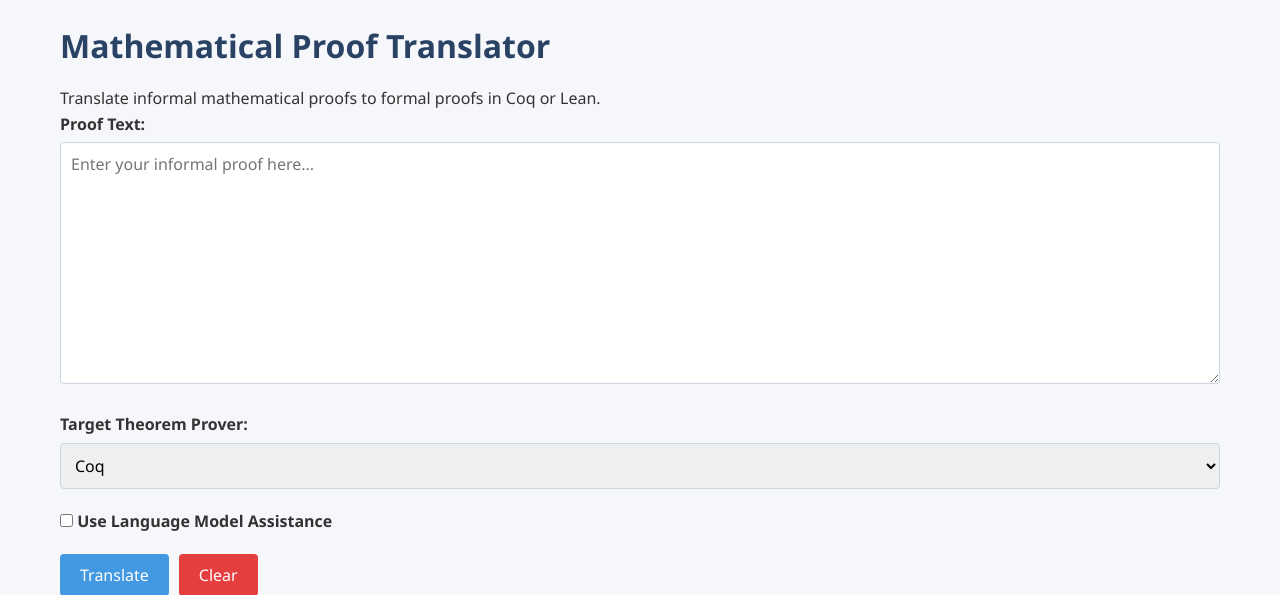
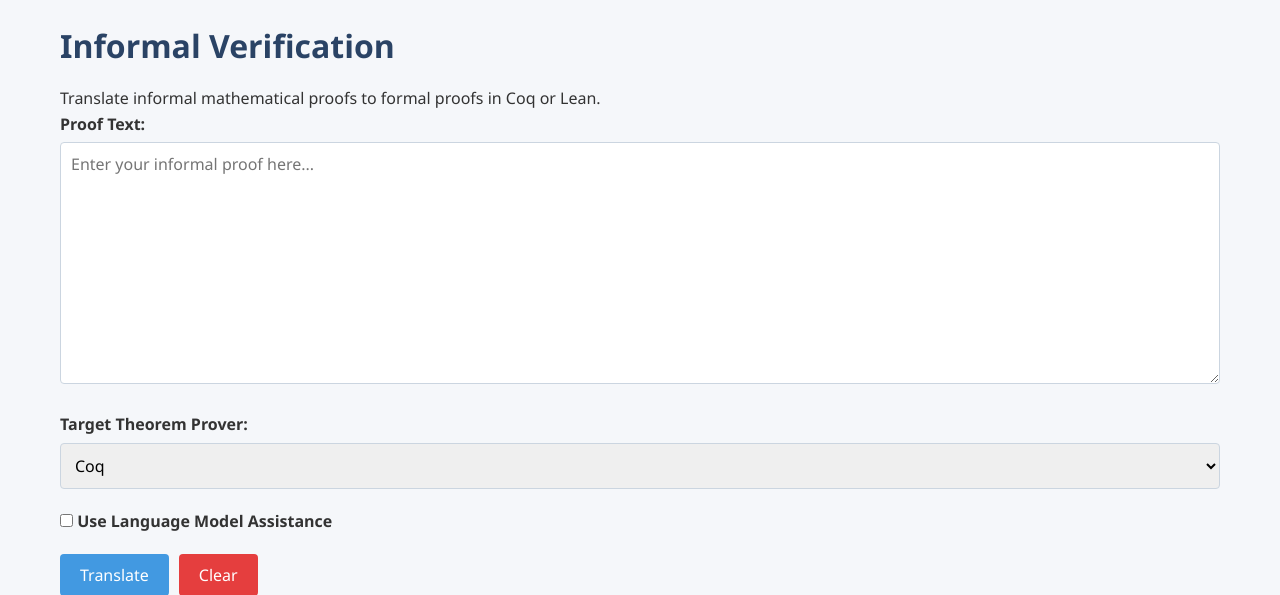
Before and after one commit to CoreyThuro/Informal-Verification, a FastAPI app: page / in a window 1280 px wide. Shown: the top 595 px of the page. Run offline with FastAPI, Linux system fonts and the light colour scheme.

Commit message:
update title

```diff
--- a/ui/templates/index.html
+++ b/ui/templates/index.html
@@ -1,13 +1,13 @@
 <!DOCTYPE html>
 <html>
 <head>
-    <title>Mathematical Proof Translator</title>
+    <title>Informal Verification</title>
     <link rel="stylesheet" href="{{ url_for('static', path='/styles.css') }}">
     <meta name="viewport" content="width=device-width, initial-scale=1.0">
 </head>
 <body>
     <div class="container">
-        <h1>Mathematical Proof Translator</h1>
+        <h1>Informal Verification</h1>
         <p>Translate informal mathematical proofs to formal proofs in Coq or Lean.</p>
 
         <form id="proofForm" method="post" action="/translate">
@@ -49,7 +49,7 @@
 
                 <div class="info-box">
                     <h3>Proof Pattern</h3>
-                    <p>{{ pattern_info.primary_pattern.name }}</p>
+                    <p>{{pattern_info.name }}</p>
                 </div>
 
                 <div class="info-box verification-{{ "success" if verification_success else "failure" }}">
--- a/ui/web_app.py
+++ b/ui/web_app.py
@@ -43,7 +43,7 @@ class TranslationResponse(BaseModel):
 
 # Initialize FastAPI app
 app = FastAPI(
-    title="Mathematical Proof Translator",
+    title="Informal Verfication",
     description="Translate informal mathematical proofs to formal proofs in Coq or Lean",
     version="1.0.0"
 )
@@ -67,13 +67,13 @@ if not os.path.exists(index_template_path):
         f.write("""<!DOCTYPE html>
 <html>
 <head>
-    <title>Mathematical Proof Translator</title>
+    <title>Informal Verification</title>
     <link rel="stylesheet" href="{{ url_for('static', path='/styles.css') }}">
     <meta name="viewport" content="width=device-width, initial-scale=1.0">
 </head>
 <body>
     <div class="container">
-        <h1>Mathematical Proof Translator</h1>
+        <h1>Informal Verification</h1>
         <p>Translate informal mathematical proofs to formal proofs in Coq or Lean.</p>
 
         <form id="proofForm" method="post" action="/translate">
```
